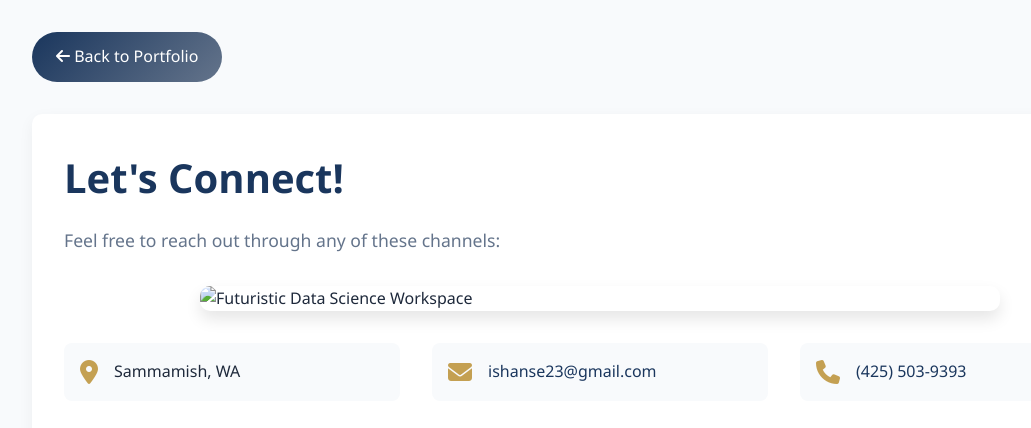
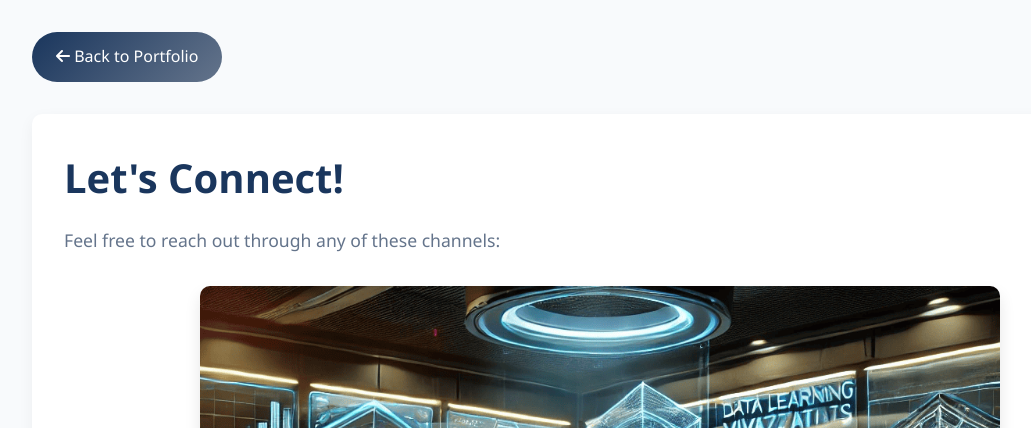
Before and after one commit to IshanSe/MyPersonalWebPage, a plain HTML site: page content.html in a window 1280 px wide. Shown: the top 428 px of the page, without its empty margins (40-1071 px from the left). Drawn offline with Linux system fonts and the light colour scheme.

Commit message:
Update content.html

```diff
--- a/content.html
+++ b/content.html
@@ -132,7 +132,7 @@
             <h1>Let's Connect!</h1>
             <p class="section-description">Feel free to reach out through any of these channels:</p>
 
-            <img src="assets/DALL-E_2025-03-04_23.23.19_futuristic_workspace.png"
+            <img src="DALL·E%202025-03-04%2023.23.19%20-%20A%20futuristic%20workspace%20of%20a%20data%20scientist,%20featuring%20multiple%20holographic%20screens%20displaying%20complex%20data%20visualizations,%20machine%20learning%20algorithms.png"
                  alt="Futuristic Data Science Workspace"
                  class="workspace-image">
 
```
